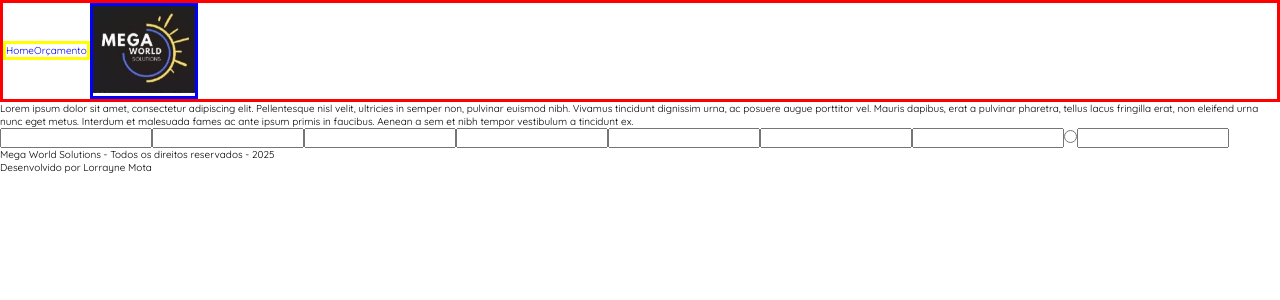
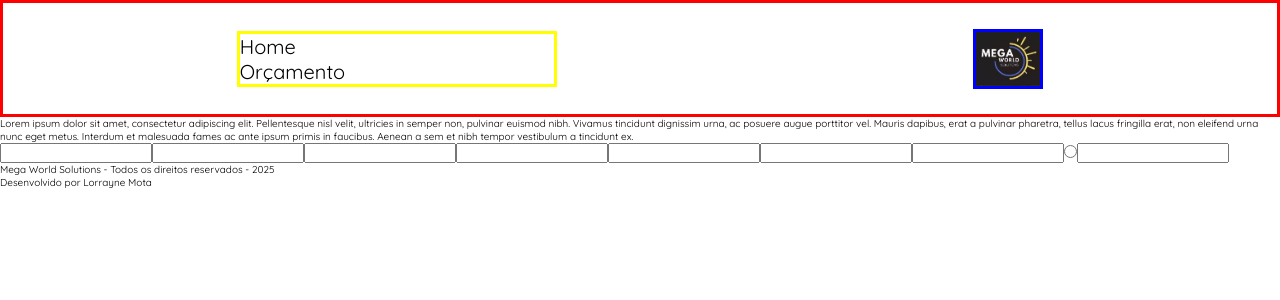
Before and after one commit to lolimamota/megaworldsolutions, a React (Vite) app: page / in a window 1280 px wide. Shown: the top 300 px of the page. Built offline with nearby package versions, Linux system fonts and the light colour scheme.

Commit message:
ADD: inclusão dos mixins de cor, fonte e flex

```diff
--- a/src/components/Header/Header.jsx
+++ b/src/components/Header/Header.jsx
@@ -10,10 +10,16 @@ import Logo from "../../assets/LOGO.png";
 function Header() {
   return (
     <header className={S.headerStyle}>
-      <section className={S.menuSec}>
-        <a href="/">Home</a>
-        <a href="#budget">Orçamento</a>
-      </section>
+        <nav className={S.menuNav}>
+          <ul>
+            <li>
+              <a href="/">Home</a>
+            </li>
+            <li>
+              <a href="#budget">Orçamento</a>
+            </li>
+          </ul>
+        </nav>
       <figure className={S.logoFig}>
         <img src={Logo} alt='Logo da Mega World Solutions, onde as letras estão em branco e escla decrescente de tamanho, dentro da representação de um sol nas cores azul e amarelo' />
       </figure>
--- a/src/components/Header/header.module.scss
+++ b/src/components/Header/header.module.scss
@@ -1,18 +1,32 @@
 @use '../SCSS/mixins.module.scss' as mixin;
 
 .headerStyle{
+    padding: 2vw;
     border: solid red;
-
-    @include mixin.flex($align: center)
+    background-color: transparent;
+    @include mixin.flex($justify: space-around);
 };
 
-.menuSec{
+.menuNav{
     border: solid yellow;
-}
+    width: 25vw;
+
+    a{
+        text-decoration: none;
+        color: black;
+
+        @include mixin.H1();
+    }
+
+    @include mixin.flex($justify: space-between);
+};
 
 .logoFig{
     border: solid blue;
+
     img{
-        width: 8vw;
+        width: 5vw;
     }
+
+    @include mixin.flex($align: center)
 }
--- a/src/components/SCSS/mixins.module.scss
+++ b/src/components/SCSS/mixins.module.scss
@@ -1 +1,3 @@
 @forward './patterns/flex.module.scss';
+@forward './patterns/colors.module.scss';
+@forward './patterns/fonts.module.scss';
--- /dev/null
+++ b/src/components/SCSS/patterns/colors.module.scss
@@ -0,0 +1,5 @@
+$firstColor: #20505A;
+$secondColor: #EF862A;
+$footerColor: #4D5494;
+$headerColor: transparent;
+$bgColor: #FFF;
--- /dev/null
+++ b/src/components/SCSS/patterns/fonts.module.scss
@@ -0,0 +1,19 @@
+@mixin H1($fontsize: clamp(1rem, 10vw + 1em, 2rem)) {
+    font-size: $fontsize;
+    font-weight: 400
+};
+
+@mixin H2($fontsize: clamp(1rem, 10vw + 1em, 1.5rem)) {
+    font-size: $fontsize;
+    font-weight: 300
+};
+
+@mixin H3($fontsize: clamp(.5rem, 10vw + 1em, 1rem)) {
+    font-size: $fontsize;
+    font-weight: 200
+};
+
+@mixin Texts($fontsize: clamp(.5rem, 10vw + 1em, 1.2rem)) {
+    font-size: $fontsize;
+    font-weight: 100
+};
```
